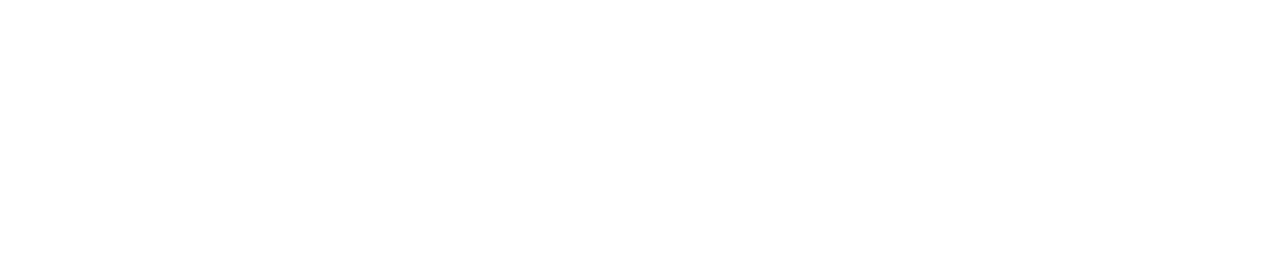
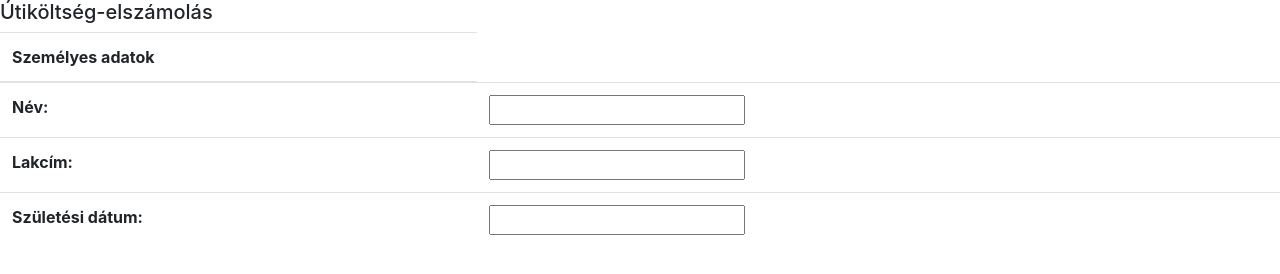
Before and after one commit to gulyascsaba/utikoltseg, a plain HTML site: page index.html in a window 1280 px wide. Drawn offline with nearby package versions, Linux system fonts and the light colour scheme.

Commit message:
harmadik

```diff
--- a/index.html
+++ b/index.html
@@ -8,6 +8,27 @@
     <title>Utikoltseg</title>
 </head>
 <body>
-
+    <p class="h5">Útiköltség-elszámolás</p>
+    <table class="table">
+        <thead>
+          <tr>
+            <th scope="col">Személyes adatok</th>
+          </tr>
+        </thead>
+        <tbody>
+          <tr>
+            <th scope="row">Név:</th>
+            <td><form><input type="text" > </form></td>
+          </tr>
+          <tr>
+            <th scope="row">Lakcím:</th>
+            <td><form><input type="text" > </form></td>
+          </tr>
+          <tr>
+            <th scope="row">Születési dátum:</th>
+            <td><form><input type="text" > </form></td>
+          </tr>
+        </tbody>
+      </table>
 </body>
 </html>
```
